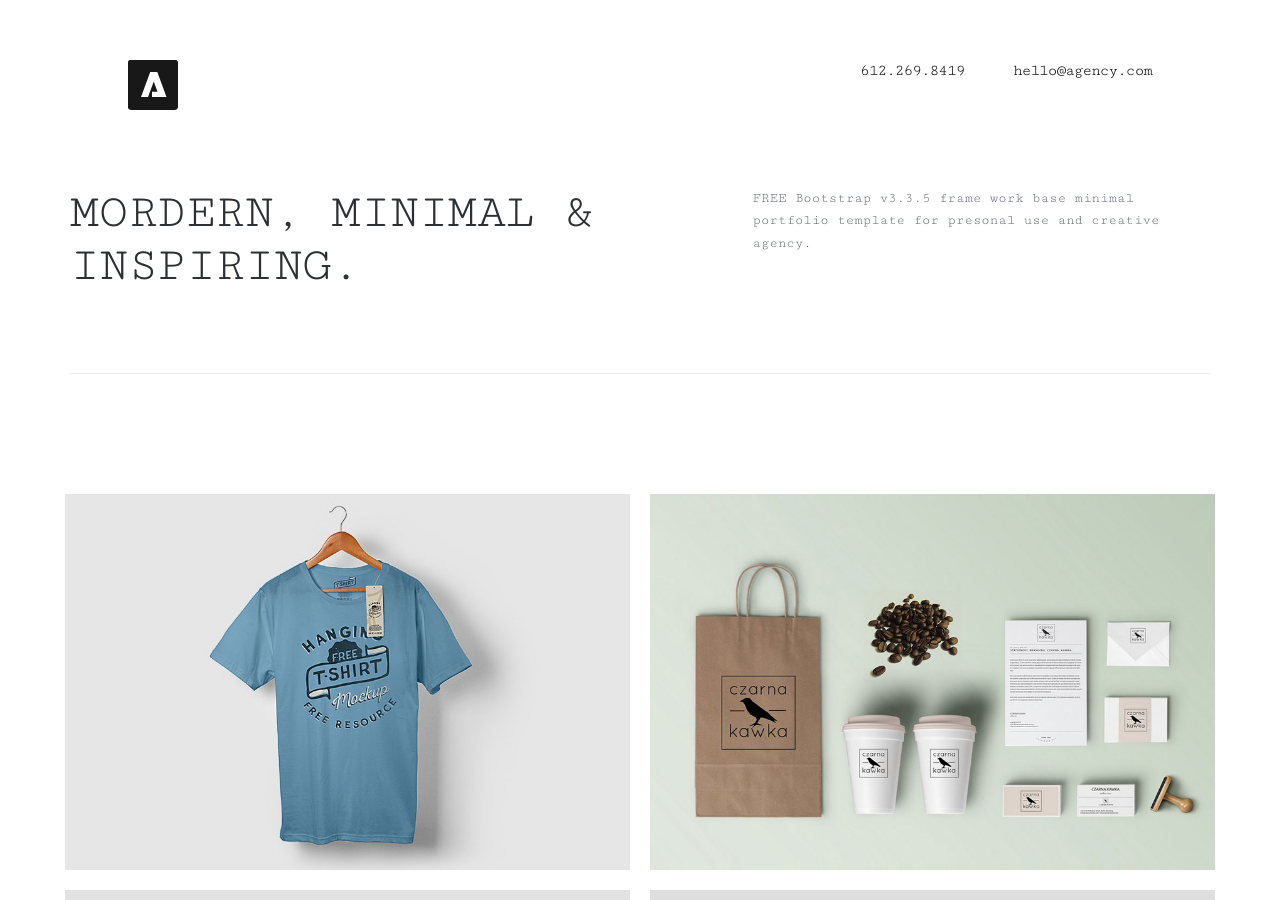
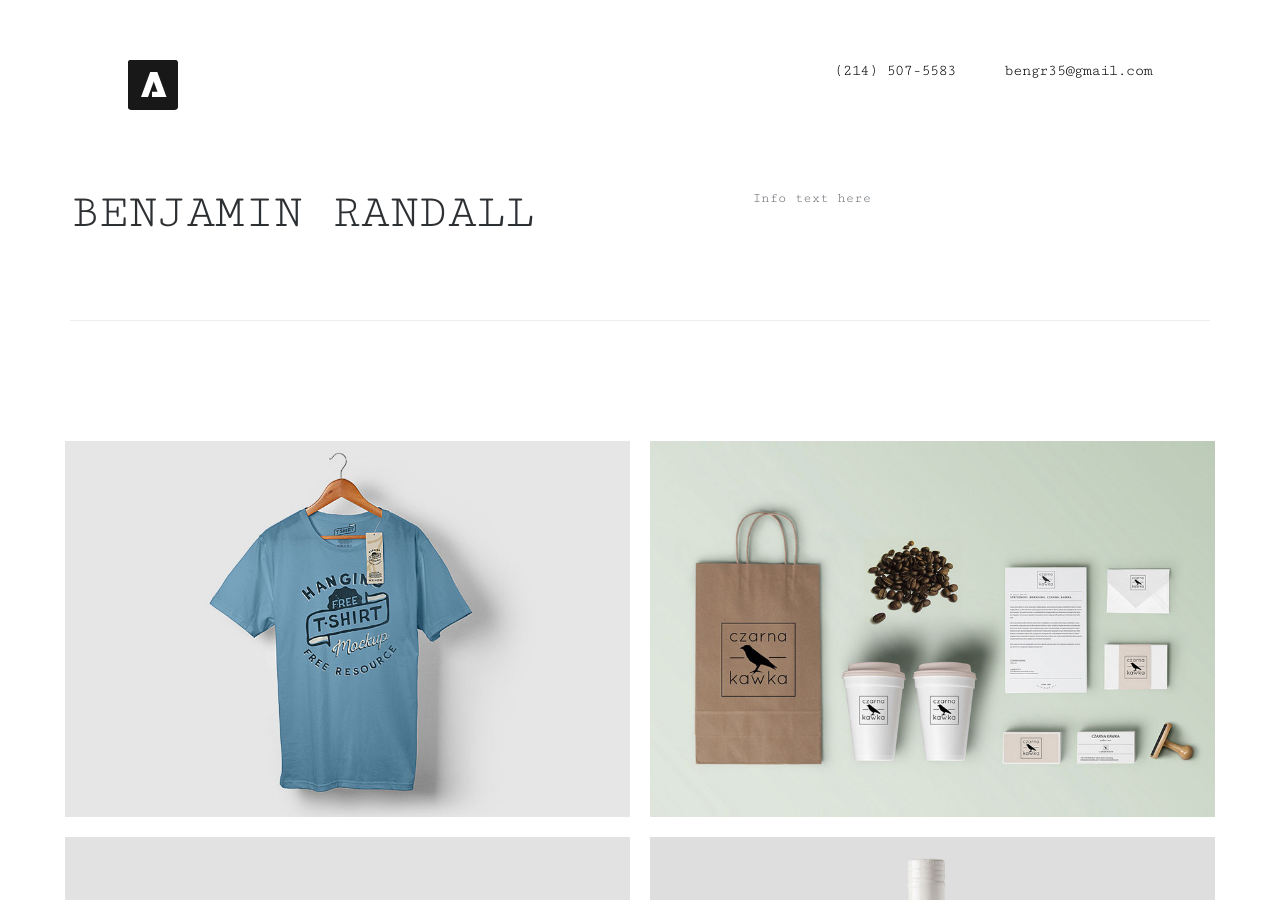
Before and after one commit to benrandall/benrandall.github.io, a Jekyll site: the page index.html, which Jekyll copies as it is, in a window 1280 px wide and 900 px high. Built offline with Jekyll 4.4.1, drawn with Linux system fonts in a browser that asks for light colours; nearby versions of some CDN libraries; some web fonts are replaced.

```diff
--- a/index.html
+++ b/index.html
@@ -9,7 +9,7 @@
 <meta charset="utf-8">
 <meta name="description" content="">
 <meta name="viewport" content="width=device-width, initial-scale=1">
-<title>Adriya - Minimal, Creative, One Page Bootstrap Template</title>
+<title>Benjamin Randall</title>
 <link rel="stylesheet" href="css/bootstrap.min.css">
 <link rel="stylesheet" href="css/flexslider.css">
 <link rel="stylesheet" href="css/jquery.fancybox.css">
@@ -26,8 +26,8 @@
     <div class="header-content clearfix"> <a class="logo" href="index.html"><img src="images/logo.png" alt=""></a>
       <nav class="navigation" role="navigation">
         <ul class="primary-nav">
-          <li>612.269.8419</li>
-          <li><a href="mainlto:hello@phdl.co">hello@agency.com</a></li>
+          <li>(214) 507-5583</li>
+          <li><a href="mainlto:hello@phdl.co">bengr35@gmail.com</a></li>
         </ul>
       </nav>
       <a href="#" class="nav-toggle">Menu<span></span></a> </div>
@@ -40,13 +40,13 @@
     <div class="row">
       <div class="col-md-7 col-sm-6 hero">
         <div class="hero-content">
-          <h1>Mordern, Minimal & Inspiring.</h1>
+          <h1>Benjamin Randall</h1>
         </div>
         <!-- hero -->
       </div>
       <div class="col-md-5 col-sm-6 hero">
         <div class="hero-content">
-          <p>FREE Bootstrap v3.3.5 frame work base minimal portfolio template for presonal use and creative agency.</p>
+          <p>Info text here</p>
         </div>
         <!-- hero -->
       </div>
```
Also changed, not shown: other parts of index.html (+2 -2 lines), _posts/2014-04-30-hank-quinlan-site-launched.md (deleted, +0 -7 lines), about/index.html (deleted, +0 -15 lines).
